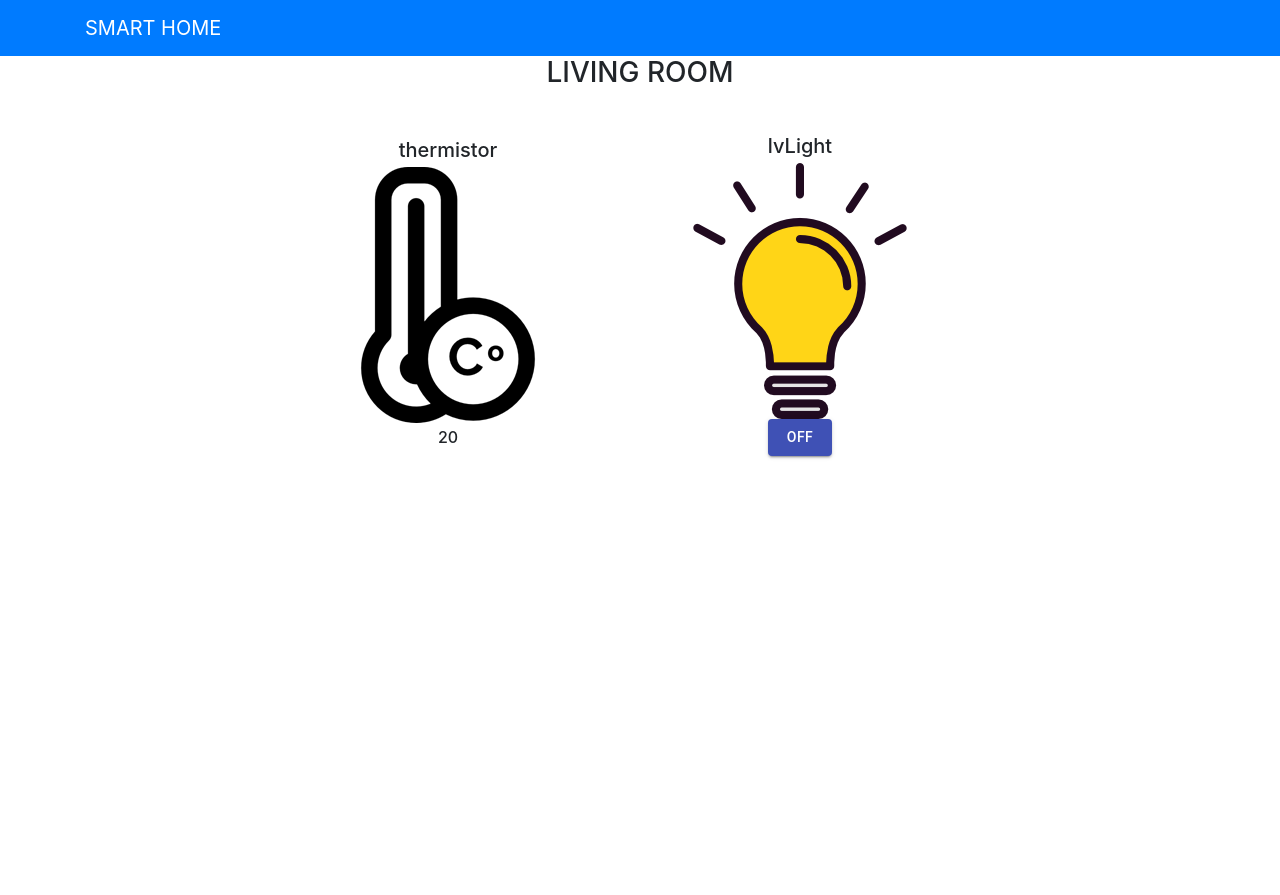
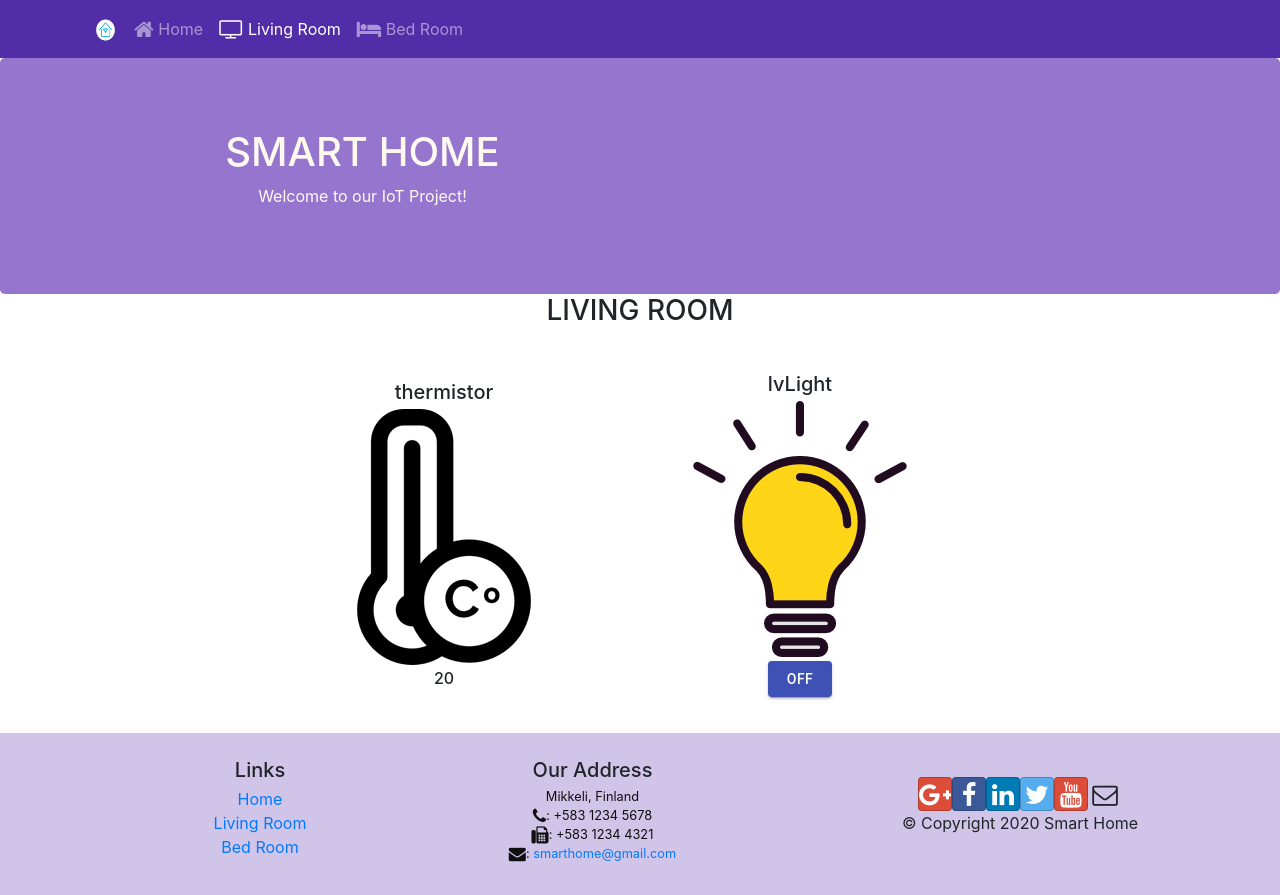
Before and after one commit to JunHoang/IoT-Smarthome, a React (Create React App) app: page /livingroom in a window 1280 px wide. Before the commit the page ends 800 px from the top, so only its background shows below. Built offline with nearby package versions, Linux system fonts and the light colour scheme.

Commit message:
Header, Footer

```diff
--- a/package.json
+++ b/package.json
@@ -8,9 +8,12 @@
     "@testing-library/react": "^11.1.0",
     "@testing-library/user-event": "^12.1.10",
     "bootstrap": "^4.5.3",
+    "bootstrap-social": "5.1.1",
+    "font-awesome": "^4.7.0",
     "react": "^17.0.1",
     "react-dom": "^17.0.1",
     "react-popper": "^2.2.4",
+    "react-router-dom": "4.2.2",
     "react-scripts": "4.0.0",
     "reactstrap": "^8.7.1",
     "web-vitals": "^0.2.4"
--- a/src/App.css
+++ b/src/App.css
@@ -44,6 +44,40 @@
   justify-content: center;
 }
 
+.row-header{
+  margin:0px auto;
+  padding:0px auto;
+}
+
+.row-content {
+  margin:0px auto;
+  padding: 50px 0px 50px 0px;
+  border-bottom: 1px ridge;
+  min-height:400px;
+}
+
+.footer{
+  background-color: #D1C4E9;
+  margin:0px auto;
+  padding: 20px 0px 20px 0px;
+}
+.jumbotron {
+  padding:70px 30px 70px 30px;
+  margin:0px auto;
+  background: #9575CD ;
+  color:floralwhite;
+}
+
+address{
+  font-size:80%;
+  margin:0px;
+  color:#0f0f0f;
+}
+
+.navbar-dark {
+  background-color: #512DA8;
+}
+
 
 @media (prefers-reduced-motion: no-preference) {
   .App-logo {
--- a/src/App.js
+++ b/src/App.js
@@ -1,14 +1,17 @@
 import React, { Component} from 'react';
 import './App.css';
 import Main from './components/MainComponent';
+import { BrowserRouter } from 'react-router-dom';
 
 class App extends Component {
 
   render() {
     return (
-      <div className="App">
-        <Main/>
-      </div>
+      <BrowserRouter>
+        <div className="App">
+          <Main/>
+        </div>
+      </BrowserRouter>
     );
   }
 
--- /dev/null
+++ b/src/components/FooterComponent.js
@@ -0,0 +1,47 @@
+import React from 'react';
+
+function Footer(props) {
+    return (
+        <div className="footer">
+            <div className="container">
+                <div className="row justify-content-center">
+                    <div className="col-4 offset-1 col-sm-2">
+                        <h5>Links</h5>
+                        <ul className="list-unstyled">
+                            <li><a href="#">Home</a></li>
+                            <li><a href="#">Living Room</a></li>
+                            <li><a href="#">Bed Room</a></li>
+                        </ul>
+                    </div>
+                    <div className="col-7 col-sm-5">
+                        <h5>Our Address</h5>
+                        <address>
+                            Mikkeli, Finland<br />
+                            <i className="fa fa-phone fa-lg"></i>: +583 1234 5678<br />
+                            <i className="fa fa-fax fa-lg"></i>: +583 1234 4321<br />
+                            <i className="fa fa-envelope fa-lg"></i>: <a href="mailto:smarthome@gmail.com">
+                                smarthome@gmail.com</a>
+                        </address>
+                    </div>
+                    <div className="col-12 col-sm-4 align-self-center">
+                        <div className="text-center">
+                            <a className="btn btn-social-icon btn-google" href="http://google.com/+"><i className="fa fa-google-plus"></i></a>
+                            <a className="btn btn-social-icon btn-facebook" href="http://www.facebook.com/profile.php?id="><i className="fa fa-facebook"></i></a>
+                            <a className="btn btn-social-icon btn-linkedin" href="http://www.linkedin.com/in/"><i className="fa fa-linkedin"></i></a>
+                            <a className="btn btn-social-icon btn-twitter" href="http://twitter.com/"><i className="fa fa-twitter"></i></a>
+                            <a className="btn btn-social-icon btn-google" href="http://youtube.com/"><i className="fa fa-youtube"></i></a>
+                            <a className="btn btn-social-icon" href="mailto:"><i className="fa fa-envelope-o"></i></a>
+                        </div>
+                        <div className="row justify-content-center">
+                            <div className="col-auto">
+                                <p>© Copyright 2020 Smart Home</p>
+                            </div>
+                        </div>
+                    </div>
+                </div>
+            </div>
+        </div>
+    )
+}
+
+export default Footer;
--- /dev/null
+++ b/src/components/HeaderComponent.js
@@ -0,0 +1,58 @@
+import React, { Component } from 'react';
+import { Nav, Navbar, NavbarBrand, NavbarToggler, Collapse, NavItem, Jumbotron } from 'reactstrap';
+import { NavLink } from 'react-router-dom';
+
+class Header extends Component {
+    constructor(props) {
+        super(props);
+
+        this.toggleNav = this.toggleNav.bind(this);
+        this.state = {
+          isNavOpen: false
+        };
+      }
+
+      toggleNav() {
+        this.setState({
+          isNavOpen: !this.state.isNavOpen
+        });
+      }
+
+      render() {
+        return(
+            <div>
+                <Navbar dark expand="md">
+                    <div className="container">
+                        <NavbarToggler onClick={this.toggleNav} />
+                        <NavbarBrand className="mr-auto" href="/"><img src='assets/images/logo.png' height="30" width="41" alt='Ristorante Con Fusion' /></NavbarBrand>
+                        <Collapse isOpen={this.state.isNavOpen} navbar>
+                            <Nav navbar>
+                                <NavItem>
+                                    <NavLink className="nav-link"  to='/home'><span className="fa fa-home fa-lg"></span> Home</NavLink>
+                                </NavItem>
+                                <NavItem>
+                                    <NavLink className="nav-link" to='/livingroom'><span className="fa fa-television fa-lg"></span> Living Room</NavLink>
+                                </NavItem>
+                                <NavItem>
+                                    <NavLink className="nav-link"  to='/bedroom'><span className="fa fa-bed fa-lg"></span> Bed Room</NavLink>
+                                </NavItem>
+                            </Nav>
+                        </Collapse>
+                    </div>
+                </Navbar>
+                <Jumbotron>
+                    <div className="container">
+                        <div className="row row-header">
+                            <div className="col-12 col-sm-6">
+                                <h1>SMART HOME</h1>
+                                <p>Welcome to our IoT Project!</p>
+                            </div>
+                        </div>
+                    </div>
+                </Jumbotron>
+            </div>
+        );
+    }
+}
+
+export default Header;
--- /dev/null
+++ b/src/components/HomeComponent.js
@@ -0,0 +1,11 @@
+import React from 'react';
+
+function Home(props) {
+    return(
+      <div className="container">
+        <h4>Home</h4>
+      </div>
+    );
+}
+
+export default Home;
--- a/src/components/LvroomComponent.js
+++ b/src/components/LvroomComponent.js
@@ -26,7 +26,7 @@
               <div className="photo-entry-block">
                 <h5>{lvroomthing.name}</h5>
                 <img className="photo-img"  src={lvroomthing.image} alt={lvroomthing.name}/>
-                <Button variant="contained" color="primary" onClick={this.handleClick}>
+                <Button className="m-1" variant="contained" color="primary" onClick={this.handleClick}>
                   {this.state.isToggleOn ? 'ON' : 'OFF'}
                 </Button>
               </div>
--- a/src/components/MainComponent.js
+++ b/src/components/MainComponent.js
@@ -2,6 +2,10 @@
 import { Navbar, NavbarBrand } from 'reactstrap';
 import Lvroom from './LvroomComponent';
 import {LVROOMTHINGS} from '../shared/lvroomthings';
+import Header from './HeaderComponent';
+import Footer from './FooterComponent';
+import Home from './HomeComponent';
+import { Switch, Route, Redirect } from 'react-router-dom';
 
 class Main extends Component {
   constructor(props) {
@@ -12,14 +16,29 @@
   }
 
   render() {
+    const HomePage = () => {
+        return(
+            <Home
+            />
+        );
+      }
+
+
     return (
+
       <div className="App">
-        <Navbar dark color="primary">
+        {/* <Navbar dark color="primary">
           <div className="container">
             <NavbarBrand href="/">SMART HOME</NavbarBrand>
           </div>
-        </Navbar>
-        <Lvroom lvroomthings={this.state.lvroomthings}/>
+        </Navbar> */}
+        <Header/>
+        <Switch>
+            <Route path='/home' component={HomePage}/>
+            <Route exact path ='/livingroom' component={() => <Lvroom lvroomthings={this.state.lvroomthings}/>} />\
+            <Redirect to="/home"/>
+        </Switch>
+        <Footer/>
       </div>
     );
   }
--- a/src/index.js
+++ b/src/index.js
@@ -4,6 +4,8 @@
 import 'bootstrap/dist/css/bootstrap.min.css';
 import App from './App';
 import reportWebVitals from './reportWebVitals';
+import 'font-awesome/css/font-awesome.css';
+import 'bootstrap-social/bootstrap-social.css';
 
 ReactDOM.render(
   <React.StrictMode>
```
Also changed, not shown: 2 other files (tests, documents, lock files or other folders).
